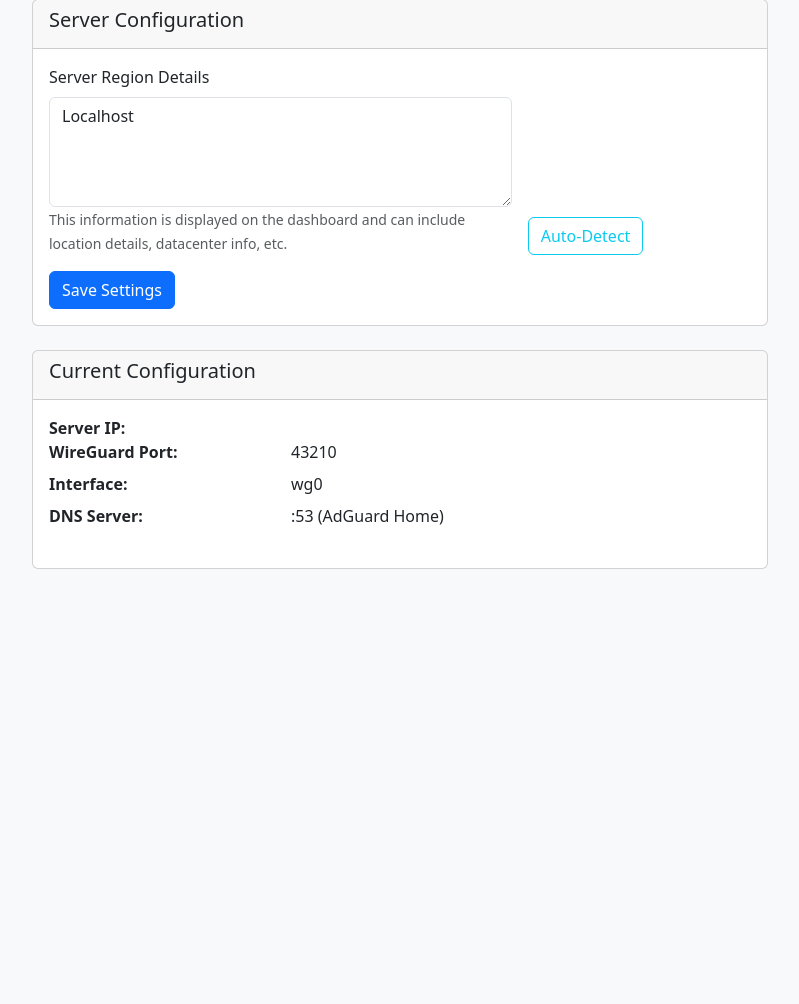
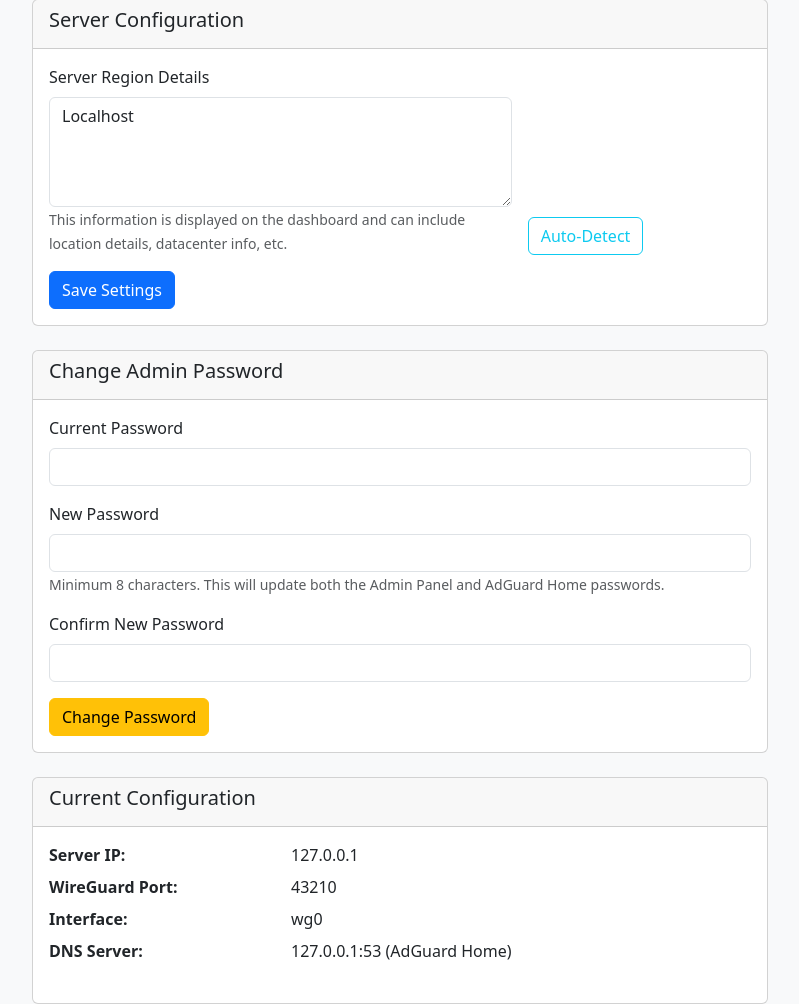
Before and after one commit to caynetic/cayvpn, a Flask app: page /settings in a window 1280 px wide. Shown: the part 299-1303 px from the top of the page, without its empty margins (240-1039 px from the left). Before the commit the page ends 868 px from the top, so only its background shows below. Run offline with Flask 3, Linux system fonts and the light colour scheme; the visitor is signed in with stand-in values (Sample User, id 1); data comes from the database, SQL or seed files in the repository; parts of the project's set-up code (start-up, migrations or seed data) failed here and were passed over.

Commit message:
Add admin password management and AdGuard Home link in settings

```diff
--- a/app.py
+++ b/app.py
@@ -29,6 +29,7 @@ WG_POSTUP = os.environ.get("WG_POSTUP", "")
 WG_POSTDOWN = os.environ.get("WG_POSTDOWN", "")
 SERVER_PRIV = os.path.join(WG_DIR, "server.key")
 SERVER_PUB = os.path.join(WG_DIR, "server.pub")
+ADGUARD_CONFIG = "/opt/AdGuardHome/AdGuardHome.yaml"
 
 ADMIN_USER = "admin"
 ADMIN_PASS = "password"  # 🔐 Change this too!
@@ -279,6 +280,17 @@ def set_setting(key, value):
     conn.commit()
     conn.close()
 
+def load_admin_password():
+    """Load admin password from settings on startup"""
+    global ADMIN_PASS
+    stored_pass = get_setting('admin_password')
+    if stored_pass:
+        ADMIN_PASS = stored_pass
+        print("✓ Admin password loaded from database")
+
+# Load admin password from database if exists
+load_admin_password()
+
 def get_dns_blocklists():
     """Get all DNS blocklists"""
     conn = sqlite3.connect(DB_PATH)
@@ -340,6 +352,57 @@ def get_peer_stats():
     except Exception as e:
         print(f"Error getting peer stats: {e}")
         return {}
+
+def update_adguard_password(new_password):
+    """Update AdGuard Home password using htpasswd"""
+    try:
+        # Generate bcrypt hash for AdGuard Home
+        # AdGuard Home uses bcrypt hashes
+        result = subprocess.run(
+            ["htpasswd", "-nbB", "admin", new_password],
+            capture_output=True,
+            text=True,
+            check=True
+        )
+
+        # Extract the hash (format is "admin:$2y$...")
+        hash_line = result.stdout.strip()
+        password_hash = hash_line.split(':', 1)[1]
+
+        # Read current AdGuard config
+        if not os.path.exists(ADGUARD_CONFIG):
+            print(f"⚠ AdGuard config not found at {ADGUARD_CONFIG}")
+            return False
+
+        # Use sed to replace the password hash in the config file
+        # AdGuard config format: password: $2a$10$...
+        subprocess.run([
+            "sed", "-i.bak",
+            f"s|password: \\$2[ay]\\$[^\"']*|password: {password_hash}|g",
+            ADGUARD_CONFIG
+        ], check=True)
+
+        # Restart AdGuard Home
+        subprocess.run(["systemctl", "restart", "AdGuardHome"], check=True)
+        print("✓ AdGuard Home password updated")
+        return True
+
+    except subprocess.CalledProcessError as e:
+        print(f"✗ Error updating AdGuard password: {e}")
+        return False
+    except Exception as e:
+        print(f"✗ Unexpected error updating AdGuard password: {e}")
+        return False
+
+def update_admin_password(new_password):
+    """Update admin panel password"""
+    global ADMIN_PASS
+    ADMIN_PASS = new_password
+
+    # Store in settings database for persistence
+    set_setting('admin_password', new_password)
+    print("✓ Admin panel password updated")
+    return True
 
 def write_wg_conf():
     """Write WireGuard configuration file and apply changes instantly"""
@@ -549,6 +612,39 @@ def settings():
             flash("Settings updated successfully!", "success")
             return redirect(url_for("settings"))
 
+        elif action == "change_password":
+            # Change admin password
+            current_password = request.form.get("current_password", "")
+            new_password = request.form.get("new_password", "")
+            confirm_password = request.form.get("confirm_password", "")
+
+            # Validate current password
+            if current_password != ADMIN_PASS:
+                flash("Current password is incorrect!", "error")
+                return redirect(url_for("settings"))
+
+            # Validate new password
+            if len(new_password) < 8:
+                flash("New password must be at least 8 characters!", "error")
+                return redirect(url_for("settings"))
+
+            if new_password != confirm_password:
+                flash("New passwords do not match!", "error")
+                return redirect(url_for("settings"))
+
+            # Update both admin panel and AdGuard Home passwords
+            admin_success = update_admin_password(new_password)
+            adguard_success = update_adguard_password(new_password)
+
+            if admin_success and adguard_success:
+                flash("Password updated successfully for both Admin Panel and AdGuard Home!", "success")
+            elif admin_success:
+                flash("Admin Panel password updated. AdGuard Home update failed - please update manually.", "warning")
+            else:
+                flash("Password update failed!", "error")
+
+            return redirect(url_for("settings"))
+
         elif action == "detect_region":
             # Auto-detect region
             try:
@@ -568,7 +664,8 @@ def settings():
     server_region = get_setting('server_region', SERVER_REGION)
 
     return render_template("settings.html",
-                         server_region=server_region)
+                         server_region=server_region,
+                         server_ip=SERVER_IP)
 
 @app.route("/dns", methods=["GET", "POST"])
 @login_required
--- a/templates/index.html
+++ b/templates/index.html
@@ -48,6 +48,7 @@
       <a href="/add" class="btn btn-primary">+ Add Peer</a>
       <div>
         <a href="/settings" class="btn btn-outline-info me-2">Settings</a>
+        <a href="http://{{ server_ip }}:3000" class="btn btn-outline-success me-2" target="_blank">AdGuard Home</a>
         <a href="/server" class="btn btn-info me-2">Server Management</a>
         <a href="/logout" class="btn btn-secondary">Logout</a>
       </div>
--- a/templates/settings.html
+++ b/templates/settings.html
@@ -46,6 +46,33 @@
 
     <div class="card mt-4">
       <div class="card-header">
+        <h5>Change Admin Password</h5>
+      </div>
+      <div class="card-body">
+        <form method="post">
+          <input type="hidden" name="action" value="change_password">
+          <div class="mb-3">
+            <label for="current_password" class="form-label">Current Password</label>
+            <input type="password" class="form-control" id="current_password" name="current_password" required>
+          </div>
+          <div class="mb-3">
+            <label for="new_password" class="form-label">New Password</label>
+            <input type="password" class="form-control" id="new_password" name="new_password" required minlength="8">
+            <small class="form-text text-muted">Minimum 8 characters. This will update both the Admin Panel and AdGuard Home passwords.</small>
+          </div>
+          <div class="mb-3">
+            <label for="confirm_password" class="form-label">Confirm New Password</label>
+            <input type="password" class="form-control" id="confirm_password" name="confirm_password" required>
+          </div>
+          <button type="submit" class="btn btn-warning">
+            <i class="fas fa-key"></i> Change Password
+          </button>
+        </form>
+      </div>
+    </div>
+
+    <div class="card mt-4">
+      <div class="card-header">
         <h5>Current Configuration</h5>
       </div>
       <div class="card-body">
```
